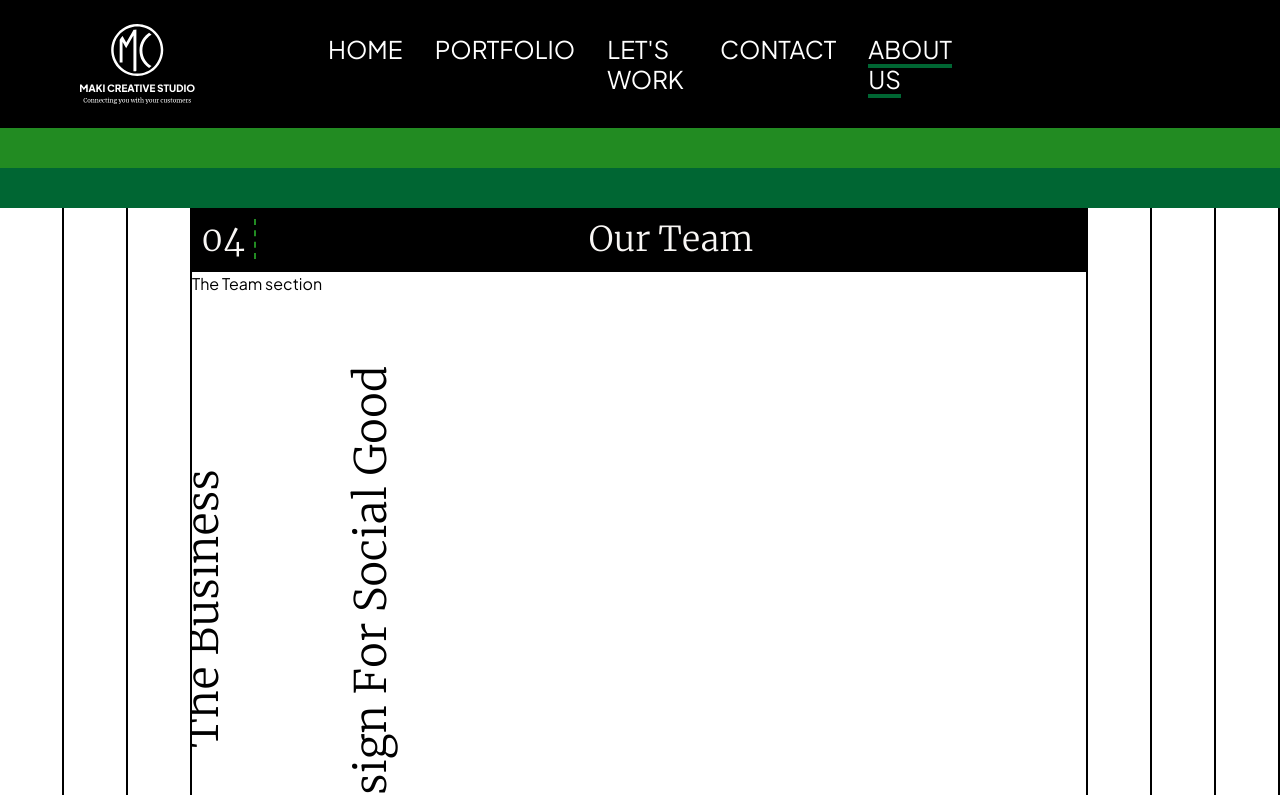
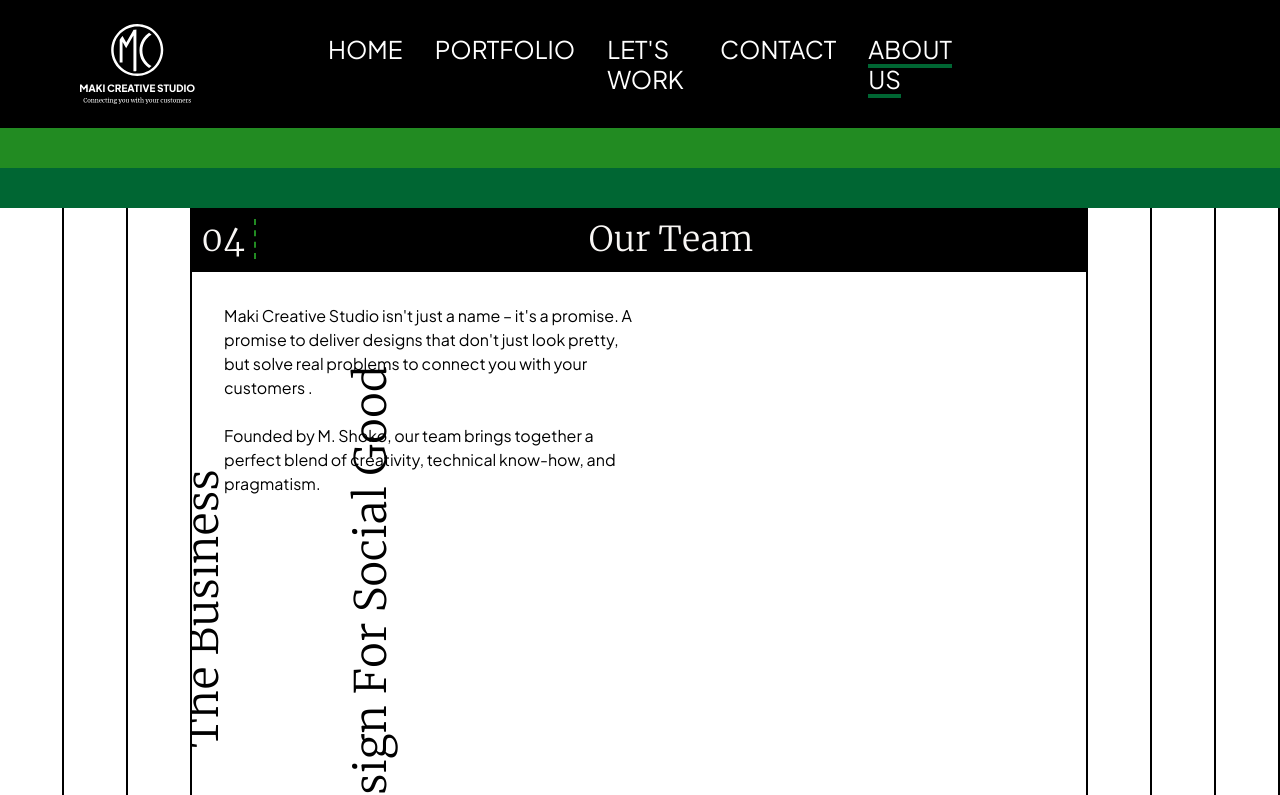
Before and after one commit to maki-studio/website, a Next.js app in the folder web/: page /about in a window 1280 px wide. Shown: the top 795 px of the page. Built offline with nearby package versions, Linux system fonts and the light colour scheme.

Commit message:
update team.tsx - styled content

```diff
--- a/web/app/about/sections/team.tsx
+++ b/web/app/about/sections/team.tsx
@@ -2,8 +2,16 @@
 
 export default function TeamSection() {
     return <>
-        <main>
-            The Team section
+        <main className="p-8 flex justify-center">
+            <div className="">
+                <p className=" md:w-[50%]">
+                    Maki Creative Studio isn&apos;t just a name – it&apos;s a promise. A promise to deliver designs that don&apos;t just look pretty, but  solve real problems to connect you with your customers .
+                </p>
+                <br />
+                <p className="md:w-[50%]">
+                    Founded by M. Shoko, our team brings together a perfect blend of creativity, technical know-how, and pragmatism.
+                </p>
+            </div>
         </main>
     </>
 }
```
